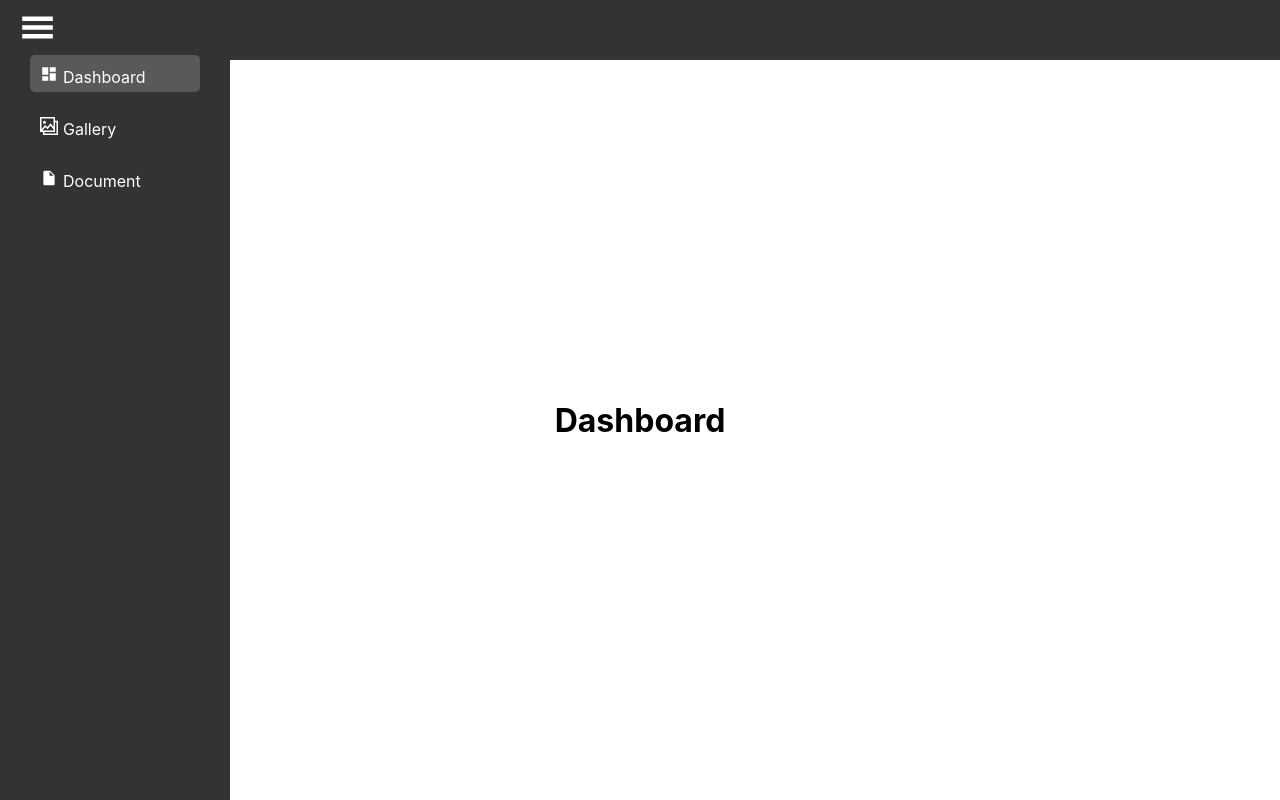
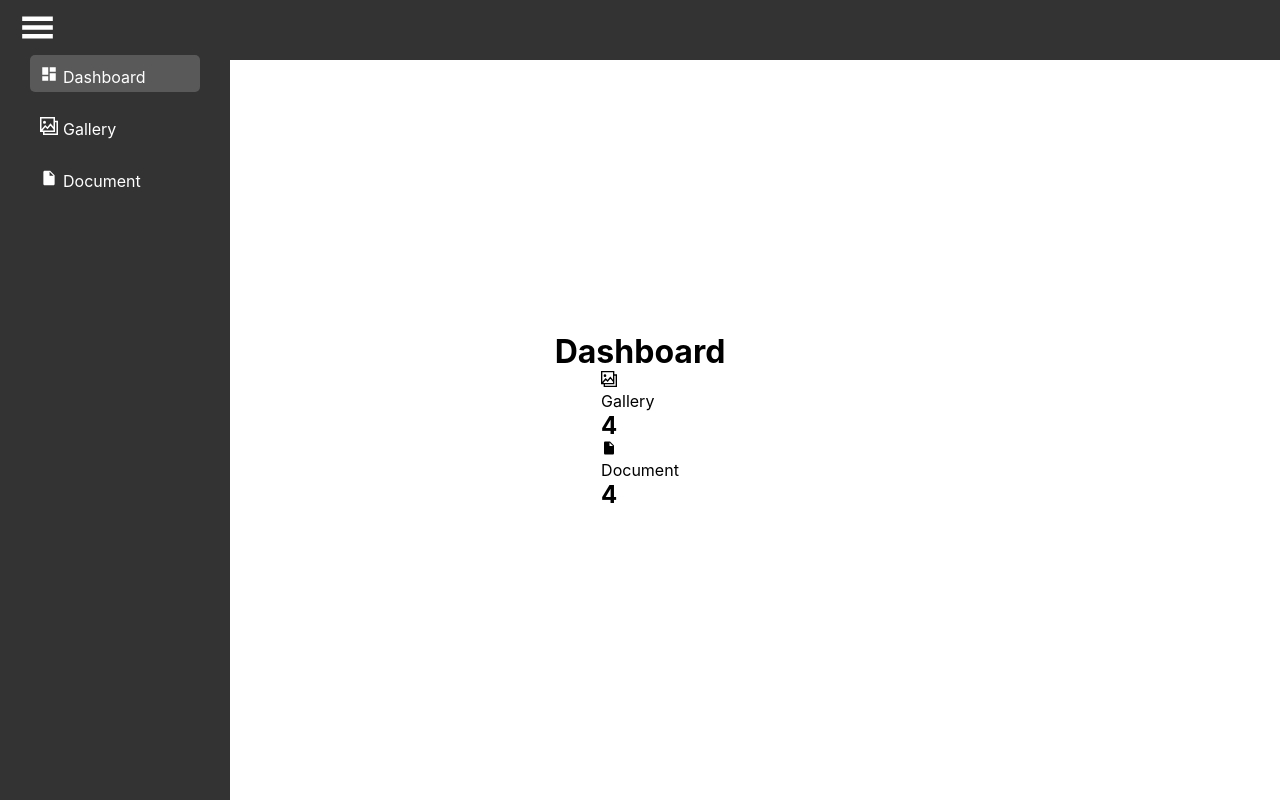
Before and after one commit to wadoodShaikh/Basic-Web, a React (Create React App) app: page / in a window 1280 px wide. Built offline with nearby package versions, Linux system fonts and the light colour scheme.

Commit message:
add Components

```diff
--- a/src/Components/Dashboard.js
+++ b/src/Components/Dashboard.js
@@ -1,9 +1,28 @@
+import { GrGallery } from "react-icons/gr";
+import { IoMdDocument } from "react-icons/io";
+
 const Dashboard = () => {
-    return (
-        <>
-        <h1>Dashboard</h1>
-        </>
-     );
-}
+  return (
+    <>
+      <h1>Dashboard</h1>
+      <div className="cardsReport">
+        <div className="displayCard">
+          <GrGallery className="cardSvg svgIcon-large" />
+          <div className="cardInfo">
+            <p>Gallery</p>
+            <h2>4</h2>
+          </div>
+        </div>
+        <div className="displayCard">
+          <IoMdDocument className="cardSvg svgIcon-large" />
+          <div className="cardInfo">
+            <p>Document</p>
+            <h2>4</h2>
+          </div>
+        </div>
+      </div>
+    </>
+  );
+};
 
 export default Dashboard;
```
Also changed, not shown: src/Components/image.jpeg (added).
